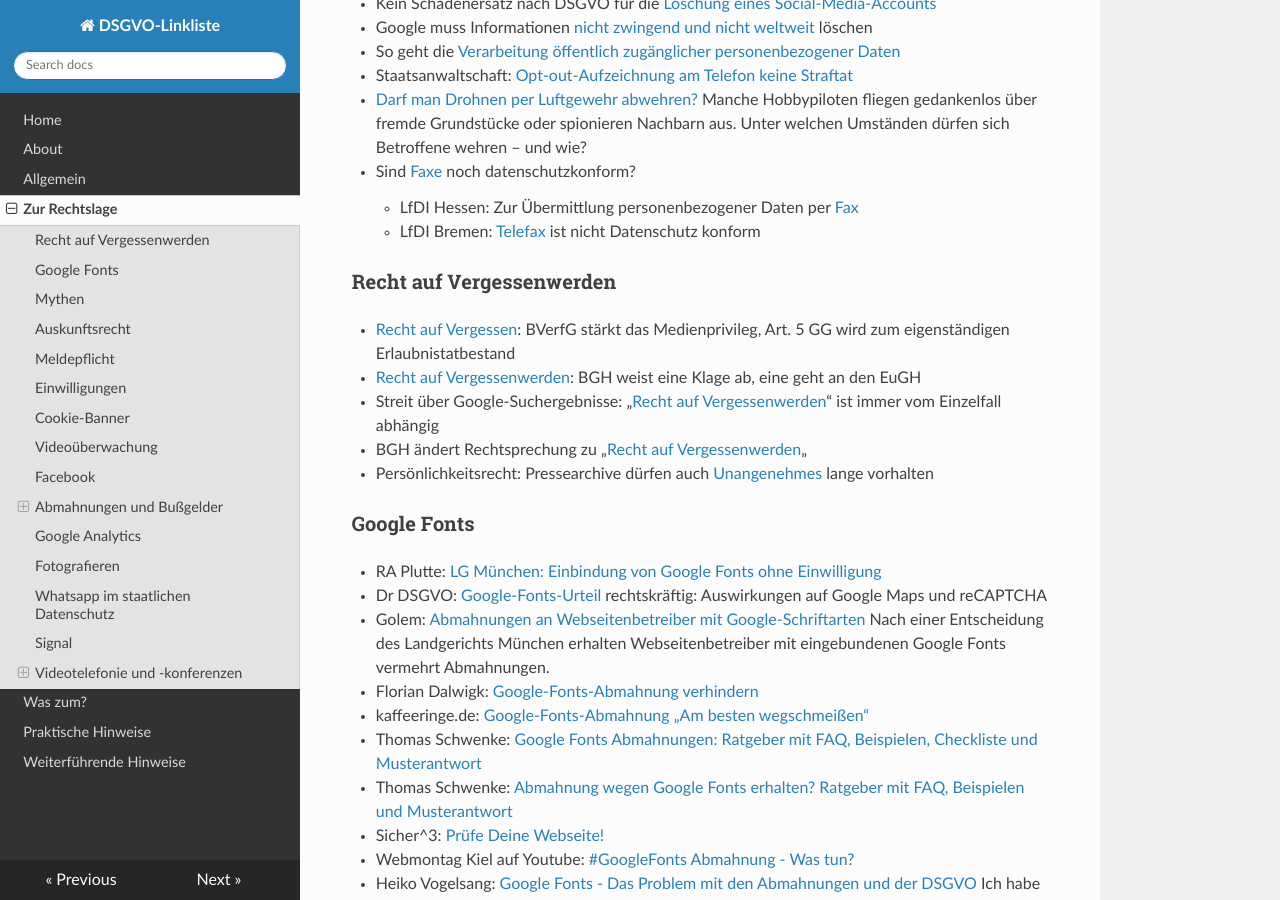
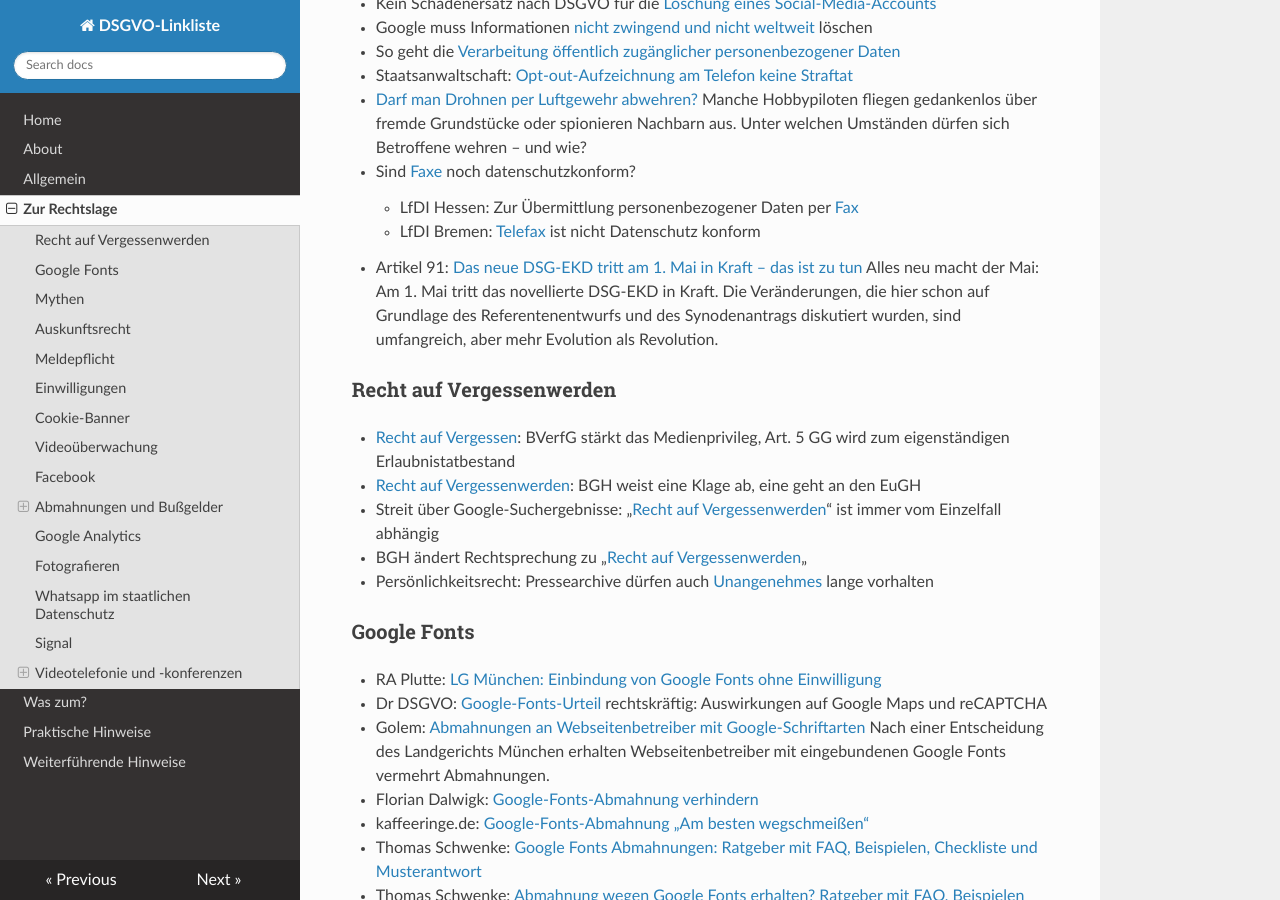
Before and after one commit to jrselzer/DSGVO-Linkliste, an MkDocs documentation site: the page built from docs/Zur_Rechtslage.md, in a window 1280 px wide and 900 px high, scrolled down 619 px. Built offline with MkDocs 1.6.1, drawn with Linux system fonts in a browser that asks for light colours; nearby versions of some CDN libraries.

Commit message:
Update Zur_Rechtslage.md

```diff
--- a/docs/Zur_Rechtslage.md
+++ b/docs/Zur_Rechtslage.md
@@ -23,6 +23,7 @@
 * Sind [Faxe](https://www.datenschutz-praxis.de/verarbeitungstaetigkeiten/sind-faxe-noch-datenschutzkonform/) noch datenschutzkonform?
     * LfDI Hessen: Zur Übermittlung personenbezogener Daten per [Fax](https://datenschutz.hessen.de/datenschutz/it-und-datenschutz/zur-%C3%BCbermittlung-personenbezogener-daten-per-fax)
     * LfDI Bremen: [Telefax](https://www.datenschutz.bremen.de/datenschutztipps/orientierungshilfen-und-handlungshilfen/telefax-ist-nicht-datenschutz-konform-16111) ist nicht Datenschutz konform
+* Artikel 91: [Das neue DSG-EKD tritt am 1. Mai in Kraft – das ist zu tun](https://artikel91.eu/2025/04/28/das-neue-dsg-ekd-tritt-am-1-mai-in-kraft-das-ist-zu-tun/) Alles neu macht der Mai: Am 1. Mai tritt das novellierte DSG-EKD in Kraft. Die Veränderungen, die hier schon auf Grundlage des Referentenentwurfs und des Synodenantrags diskutiert wurden, sind umfangreich, aber mehr Evolution als Revolution.
 
 ### Recht auf Vergessenwerden
 * [Recht auf Vergessen](https://www.cr-online.de/blog/2019/11/28/recht-auf-vergessen-bverfg-staerkt-das-medienprivileg-art-5-gg-wird-zum-eigenstaendigen-erlaubnistatbestand/): BVerfG stärkt das Medienprivileg, Art. 5 GG wird zum eigenständigen Erlaubnistatbestand
```
